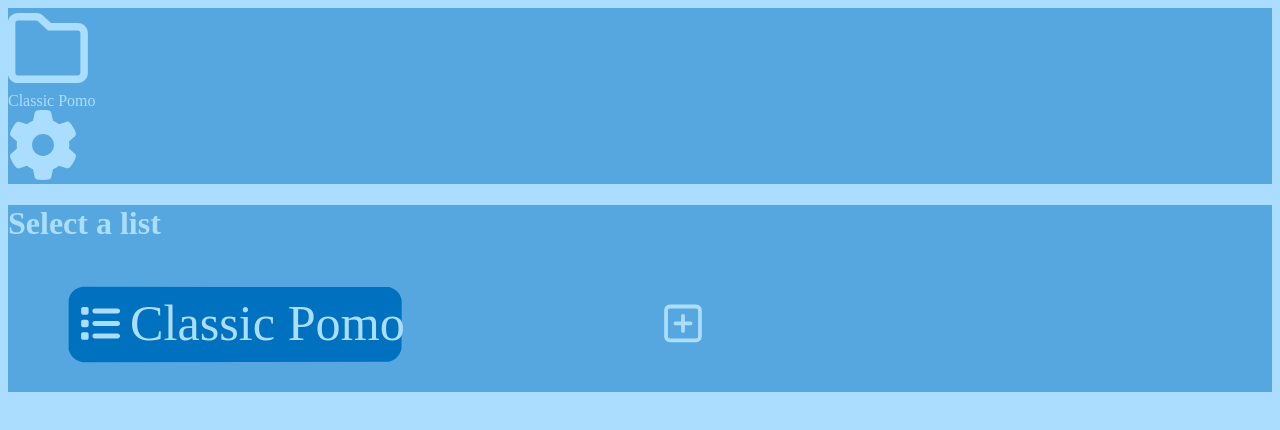
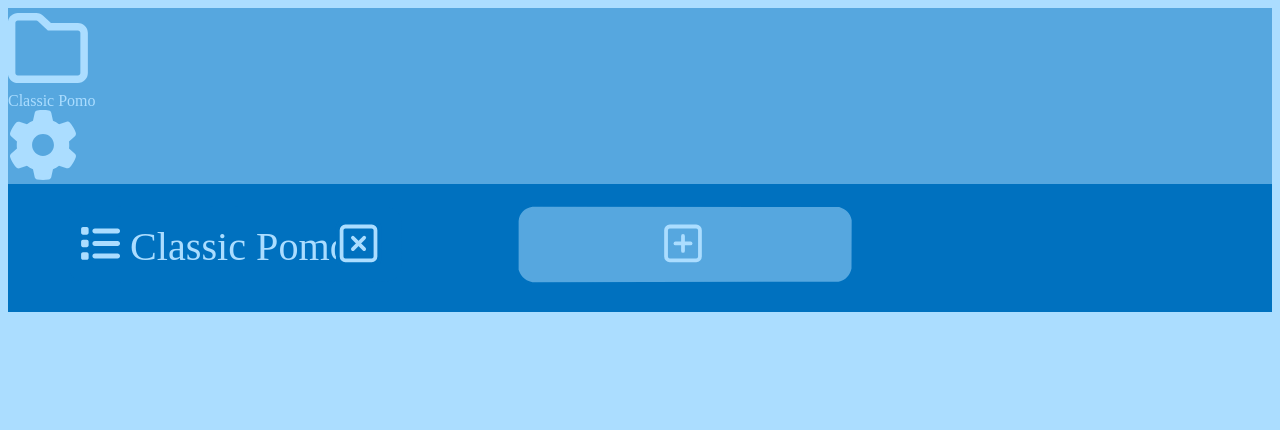
Before and after one commit to onecseven/30-30-react-prototype, a React app: page / in a window 1280 px wide. Both pictures are taken after a click on the element 640 px from the left and 50 px from the top of the page. Shown: the top 430 px of the page. Built offline with nearby package versions, Linux system fonts and the light colour scheme; the HTML template or start-up script is replaced by a standard one.

Commit message:
delete tasklist button + functionality

```diff
--- a/src/components/Picker/Picker.tsx
+++ b/src/components/Picker/Picker.tsx
@@ -12,13 +12,13 @@ export const Picker = ({ swap }: PickerProps) => {
   let { medium, light } = useColor()
   let { taskLists, dispatch } = useTaskListPickerStore((state) => state)
   let select = (id: string) => () => (dispatch("select", id), swap())
+  let del = (id: string) => () => dispatch("delete", {id, changes: null})
   return (
     <>
-      <div className="pickerView medium-background">
-        <h1 style={{ color: light }}>Select a list</h1>
+      <div className="pickerView dark-background fadeIn">
           {taskLists.map((tasklist) => (
             <>
-              <PickerCard name={tasklist.name} onClick={select(tasklist.id)} />
+              <PickerCard name={tasklist.name} select={select(tasklist.id)} del={del(tasklist.id)} />
             </>
           ))}
           <AddTaskList />
--- a/src/components/Picker/PickerCard.tsx
+++ b/src/components/Picker/PickerCard.tsx
@@ -1,13 +1,35 @@
 import React from "react"
 import { useColor } from "../../store/useColor"
 import { ListIcon } from "../Shared/icons/ListIcon"
+import { TaskCardIcon } from "../Shared/icons/taskCardIcons/TaskCardIcon"
 
 interface PickerCardProps {
   name: string
-  onClick: () => void
+  select: () => void
+  del: () => void
 }
 
-export const PickerCard = ({ name, onClick }: PickerCardProps) => {
+const DeleteButton = ({del}: Partial<PickerCardProps>) => (
+  <>
+    <g className="innerButton" onClick={del}>
+      <rect
+        strokeWidth="1"
+        stroke="transparent"
+        className={`light-stroke  dark-fill circle `}
+        stroke-width="0.5"
+        // stroke-opacity:1"
+        width="18"
+        height="18"
+        x="110"
+        y="9"
+        rx="2"
+      ></rect>
+      <TaskCardIcon type="close" color={"stroke"} x="110" y="9" />
+    </g>
+  </>
+)
+
+export const PickerCard = ({ name, select, del }: PickerCardProps) => {
   useColor()
   return (
     <svg
@@ -16,11 +38,11 @@ export const PickerCard = ({ name, onClick }: PickerCardProps) => {
       viewBox="0 0 138 38"
       xmlSpace="preserve"
       width="450"
-      className="svgTaskCard"
-      onClick={onClick}
+      className="svgTaskCard innerTask"
       transform="scale(0.77)"
     >
-      <g>
+      <g       onClick={select}
+>
         <path
           className="dark-fill fillT"
           strokeWidth="0.265"
@@ -29,6 +51,7 @@ export const PickerCard = ({ name, onClick }: PickerCardProps) => {
       </g>
       <PickerLabel name={name} />
       <ListIcon x="8" y="10" />
+      <DeleteButton del={del}/>
     </svg>
   )
 }
@@ -42,10 +65,10 @@ const PickerLabel = ({
       y="24"
       className="light-fill fillT"
       strokeWidth="0.265"
-      fontSize="16.933"
+      // fontSize="16.933"
       xmlSpace="preserve"
     >
-      <tspan x="28" y="24.5" strokeWidth="0.265" fontSize="20">
+      <tspan x="28" y="24.5" strokeWidth="0.265" fontSize="16">
         {name}
       </tspan>
     </text>
--- a/src/store/PickerSlice.ts
+++ b/src/store/PickerSlice.ts
@@ -59,6 +59,17 @@ export const picker_reducer = (
         taskLists: newTasks,
       }
     }
+    case actions.picker.delete: {
+      if (!isTaskListChange(payload) || state.taskLists.length <= 1) return state
+      let index = state.taskLists.findIndex((task) => task.id === payload.id)
+      let newTasks = state.taskLists.slice()
+      newTasks.splice(index, 1)
+      let selected = TimerStore.getState().id === payload.id
+      if (selected) TimerStore.getState().dispatch(actions.taskList.setTaskList, newTasks[0] as TaskListStore)
+      return {
+        taskLists: newTasks,
+      }
+    }
     default:
       return state
   }
--- a/src/store/actions.ts
+++ b/src/store/actions.ts
@@ -24,7 +24,8 @@ export const actions = {
     select: "select",
     set: "set",
     add: "addTaskList",
-    edit: "editTaskList"
+    edit: "editTaskList",
+    delete: "delete"
   },
   meta: {
     playTaskDone: "playTaskDone",
```
Also changed, not shown: 1 other file (tests, documents, lock files or other folders).
